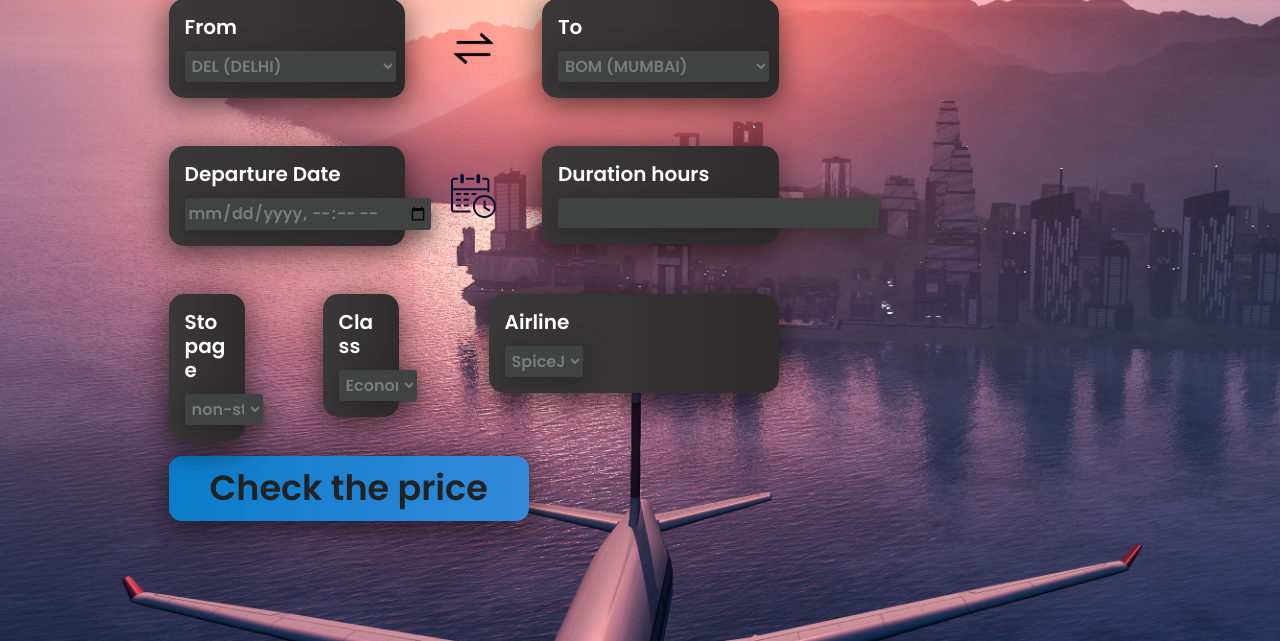
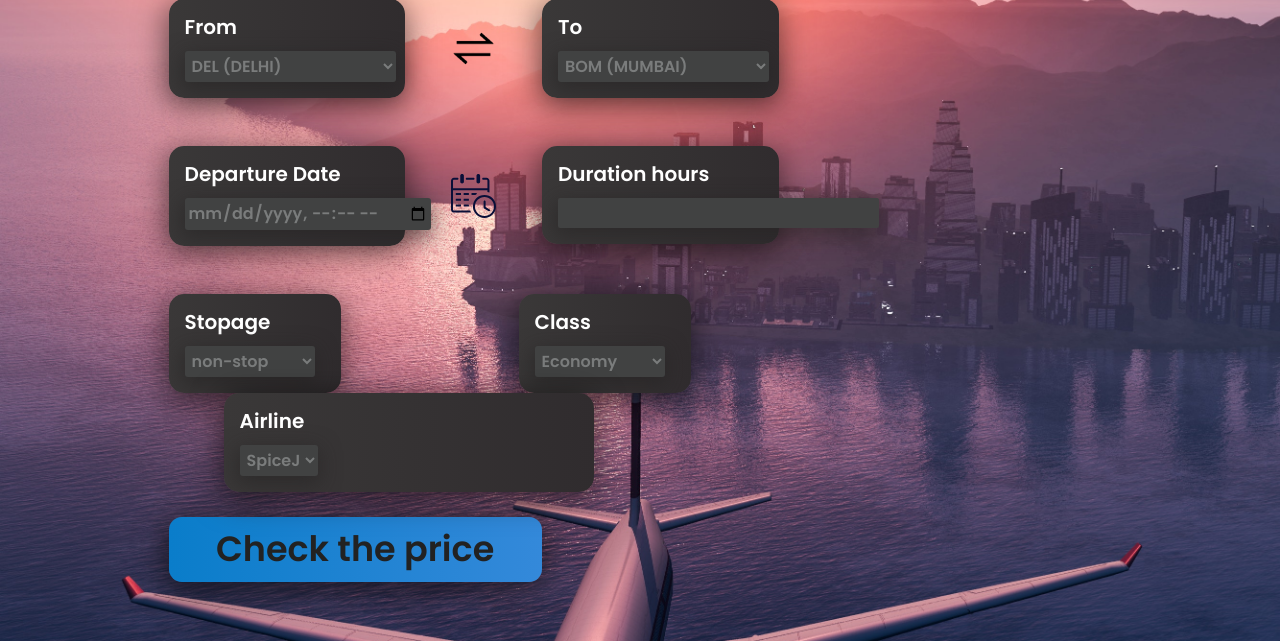
Before and after one commit to laiz-in/flightpriceWEBAPP, a Flask app: page / in a window 1280 px wide. Shown: the part 159-800 px from the top of the page. Run offline with Flask 2, Linux system fonts and the light colour scheme; some libraries are stand-ins or nearby versions.

Commit message:
changed UI a little bit

```diff
--- a/app.py
+++ b/app.py
@@ -91,7 +91,7 @@ def predict():
         result= int(results[0])
         result=abs(result)
 
-        results = f"Approximate fare: ₹{result}"
+        results = f"Approximate fare: INR {result}"
         return render_template('home.html',prediction_text=results)
 
 
--- a/static/styles.css
+++ b/static/styles.css
@@ -57,8 +57,8 @@ body {
   color:rgb(34, 34, 34);
   font-family: 'Poppins', sans-serif;
   font-weight: 800;
-  min-width: 360px;
-  max-width: 350px;
+  min-width: 373px;
+  max-width: 373px;
   min-height: 40px;
   font-size: 35px;
   justify-content: center;
@@ -67,7 +67,7 @@ body {
   border-radius: 13px;
   margin-bottom: 8px;
   border: none;
-  margin-top: 15px;
+  margin-top: 25px;
 }
 #button:hover{
   background: linear-gradient(to right,rgb(4, 133, 219),rgb(107, 167, 223));
@@ -85,13 +85,14 @@ h5{
   margin-right: 12px;
 }
 h4{
-  color: rgb(64, 204, 157);
+  color: rgb(245, 248, 247);
   padding: 7px;
   font-weight: 600;
   font-size: 45px;
-  background: linear-gradient(to right,rgb(58, 56, 56),rgb(26, 24, 25));
+  font-family: 'Poppins', sans-serif;
+  background: linear-gradient(to right,rgb(49, 49, 49),rgb(26, 24, 25));
   webkit-box-shadow: -1px 6px 30px 3px rgba(0,0,0,0.53);
-   box-shadow: -1px 6px 30px 3px rgba(0,0,0,0.43);
+   box-shadow: -1px 6px 30px 3px rgba(0,0,0,0.63);
    border-radius: 13px;
    max-width: fit-content;
    margin-left: 12.5%;
@@ -250,6 +251,11 @@ h4{
   height: 100px;
   margin-left: 2px;
 }
+.rowfor3 .col-sm-2:nth-child(2) .card {
+  min-width: 450px;
+  max-width: 450px;
+  margin-right: 2px;
+}
 .navbar #head{
   max-height: 75px;
   top: 0px;
@@ -274,3 +280,23 @@ h4{
   min-width: fit-content;
 }
 }
+@media screen and (min-width: 1024px) {
+  .rowfor3 .col-sm-6{
+    margin-left: 55px;
+    max-width: 400px;
+    min-width: 400px;
+  }
+  .rowfor3 .col-sm-2{
+   min-width: 190px;
+   max-width: 190px;
+   padding-right: 3px;
+  }
+  .rowfor3 .col-sm-2 .options{
+    min-width: 130px;
+   }
+  .rowfor3 .col-sm-2:nth-child(2){
+    margin-left: 1px;
+    margin-right: 100px;
+
+   }
+}
--- a/templates/home.html
+++ b/templates/home.html
@@ -138,7 +138,7 @@
                             <!-- Total Stops -->
                             <select class="options" name="Classes" required="required">
                                 <option value="Economy">Economy</option>
-                                <option value="Premium Economy">'Premium Economy</option>
+                                <option value="Premium Economy">Premium Economy</option>
                                 <option value="Business">Business</option>
                                 <option value="First">First</option>
                             </select>
```
Also changed, not shown: src/data_ingestion.py (+0 -7 lines), 1 other file.
